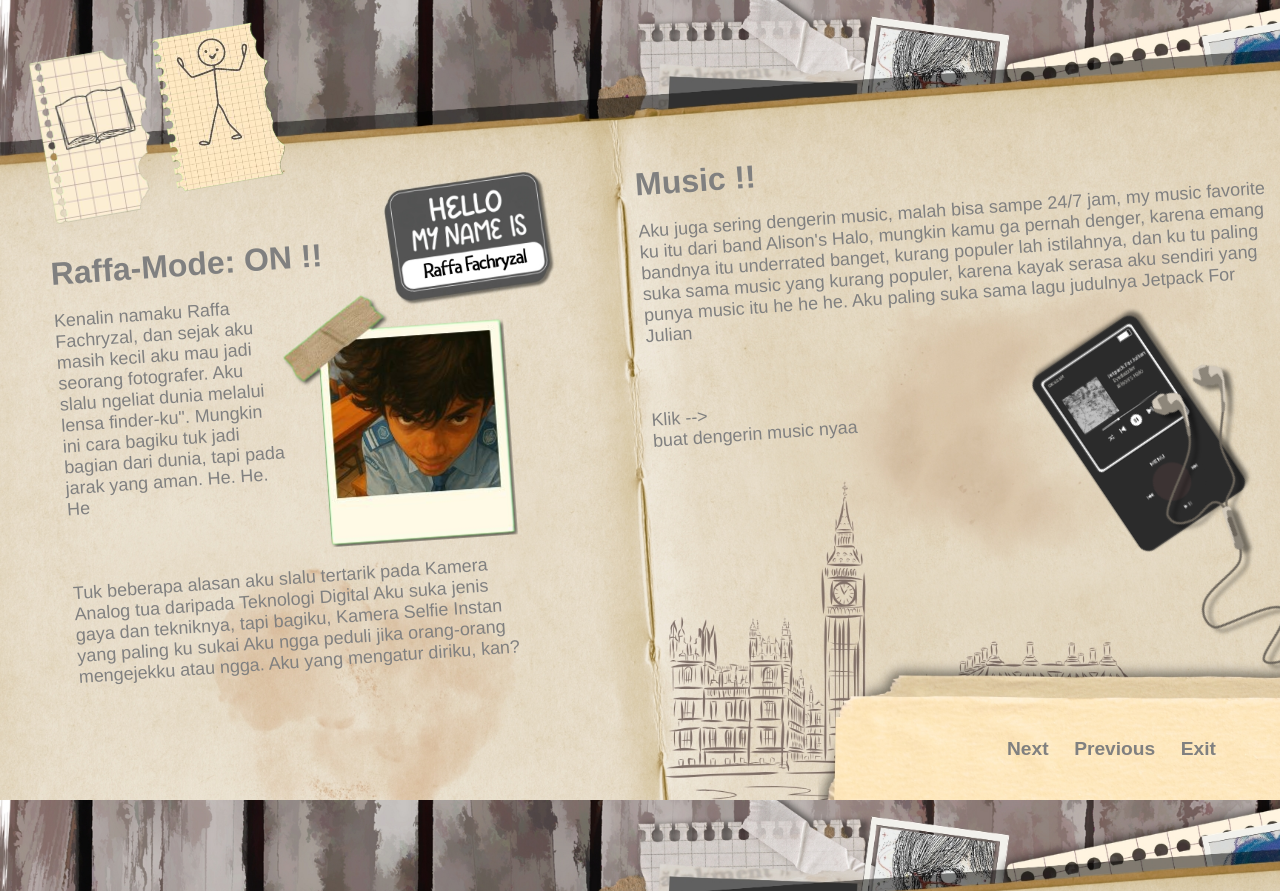
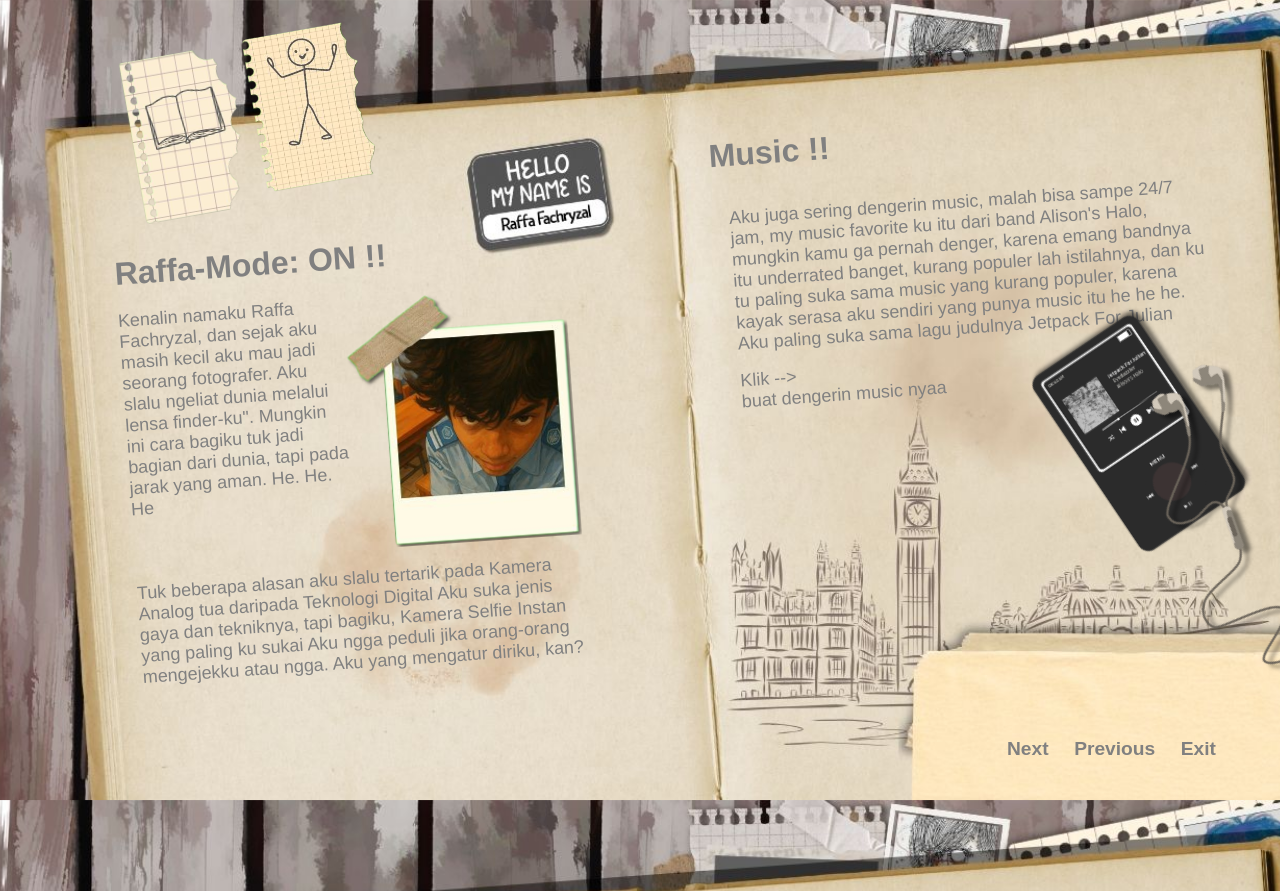
Before and after one commit to RaffaFachrizal29/MLWeb, a plain HTML site: page raffa.html in a window 1280 px wide. Shown: the top 891 px of the page. Drawn offline with Linux system fonts and the light colour scheme; a web font is replaced by a local one.

Commit message:
Add files via upload

```diff
--- a/raffa.html
+++ b/raffa.html
@@ -20,7 +20,7 @@
 
         body {
             font-family: 'Azuki', sans-serif;
-            background-image: url('bg/profile/raffa-prof.png');
+            background-image: url('bg/bg-rf-revamp.jpg');
             background-size: cover;
             background-position: center;
             background-repeat: no-repeat;
@@ -40,7 +40,7 @@
         .parent-left {
             position: absolute;
             top: 30%;
-            left: 5%;
+            left: 10%;
             transform: rotate(-4deg);
             width: 35vw;
         }
@@ -51,10 +51,14 @@
 
         .parent-right {
             position: absolute;
-            top: 18%;
-            right: -0.2%;
+            top: 15%;
+            right: 4%;
             transform: rotate(-4deg);
-            width: 50vw;
+            width: 40vw;
+        }
+
+        .parent-right p {
+            margin: 16px;
         }
 
         .outside-right {
@@ -70,6 +74,7 @@
             width: 210%;
             rotate: -30deg;
             transition: transform 1s ease;
+            cursor: pointer;
         }
 
         .ipod:hover {
@@ -79,7 +84,7 @@
         .parent-top {
             position: absolute;
             top: 5%;
-            left: 3%;
+            left: 10%;
             display: flex;
             gap: 1vw;
             transform: rotate(-10deg);
@@ -251,9 +256,6 @@
             <h1>Music !!</h1>
             <br>
             <p>Aku juga sering dengerin music, malah bisa sampe 24/7 jam, my music favorite ku itu dari band Alison's Halo, mungkin kamu ga pernah denger, karena emang bandnya itu underrated banget, kurang populer lah istilahnya, dan ku tu paling suka sama music yang kurang populer, karena kayak serasa aku sendiri yang punya music itu he he he. Aku paling suka sama lagu judulnya Jetpack For Julian<p>
-            <br>
-            <br>
-            <br>
             <p>Klik -->
             <br>
                 buat dengerin music nyaa</p>
```
Also changed, not shown: index.html (+3 -3 lines), bg/bg-rf-revamp.jpg (added), final-sketch.jpg (added).
